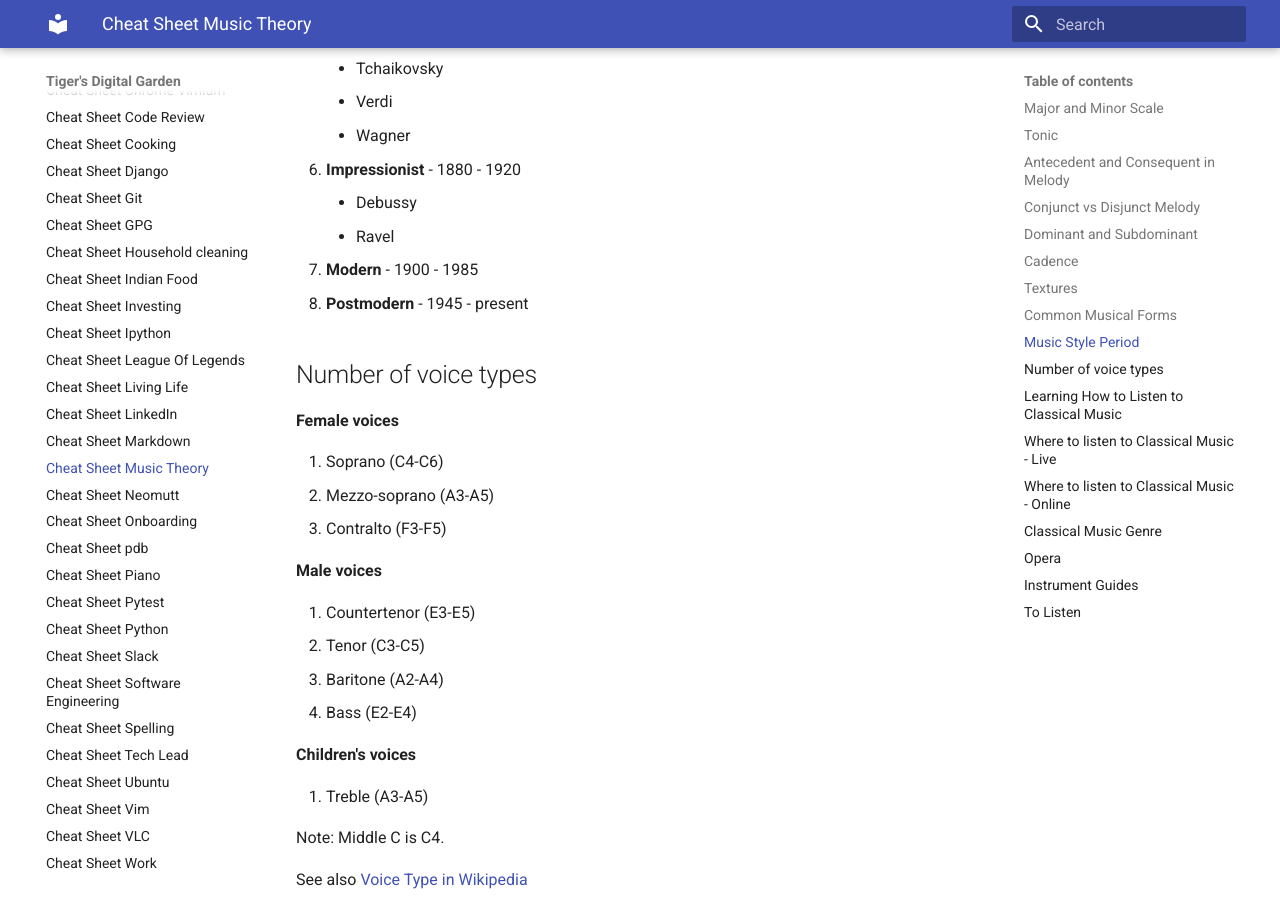
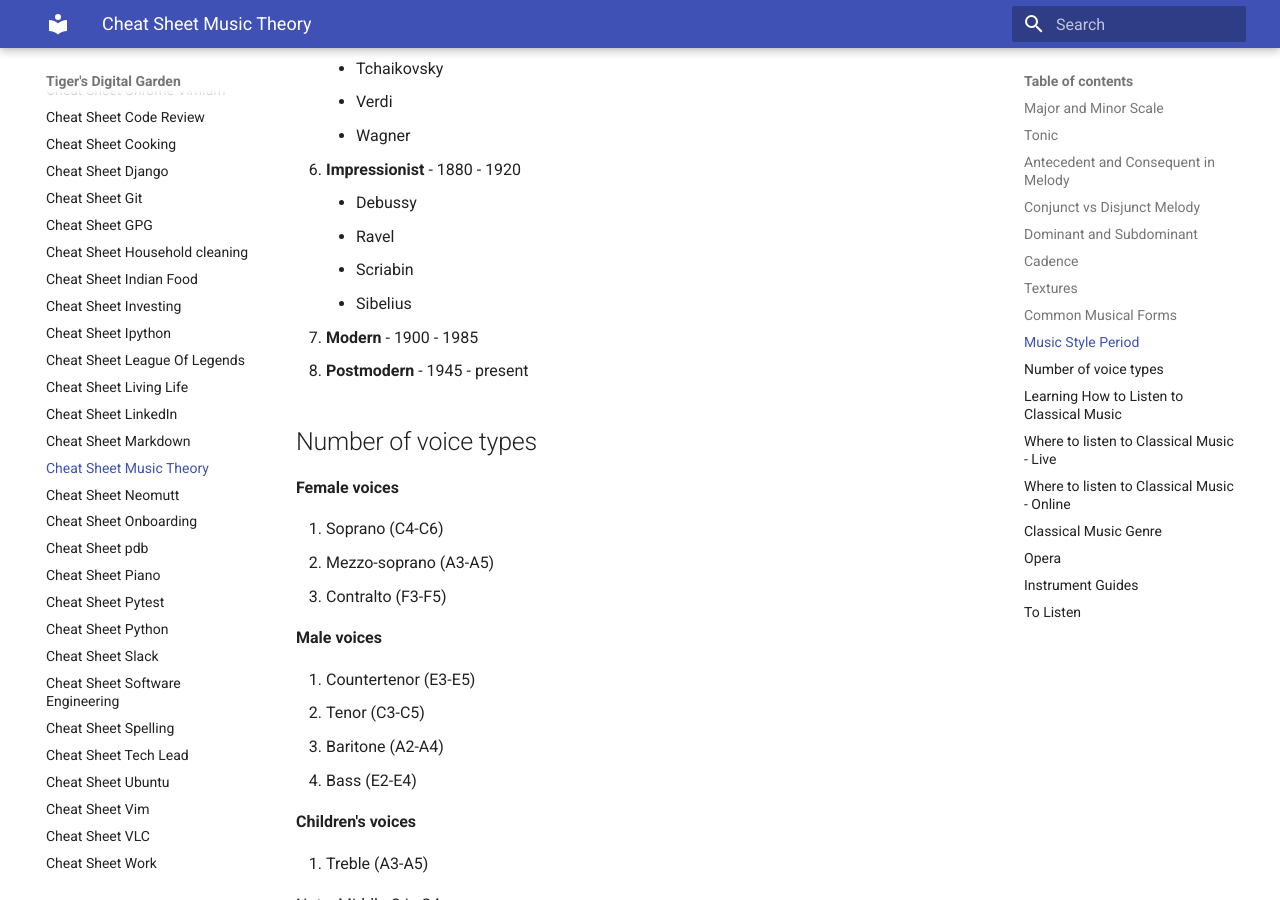
Before and after one commit to ynotstartups/notes, an MkDocs documentation site: the page built from notes/cheat-sheet-music-theory.md, in a window 1280 px wide and 900 px high, scrolled down 2560 px. Built offline with MkDocs 1.6.1 and Material for MkDocs 9.7.7, drawn with Linux system fonts in a browser that asks for light colours.

Commit message:
add impressionism composers

```diff
--- a/notes/cheat-sheet-music-theory.md
+++ b/notes/cheat-sheet-music-theory.md
@@ -84,6 +84,8 @@ Lots of music are made using dominant and subdominant chords.
 1. **Impressionist** - 1880 - 1920
    - Debussy
    - Ravel
+   - Scriabin
+   - Sibelius
 1. **Modern** - 1900 - 1985
 1. **Postmodern** - 1945 - present
 
```
